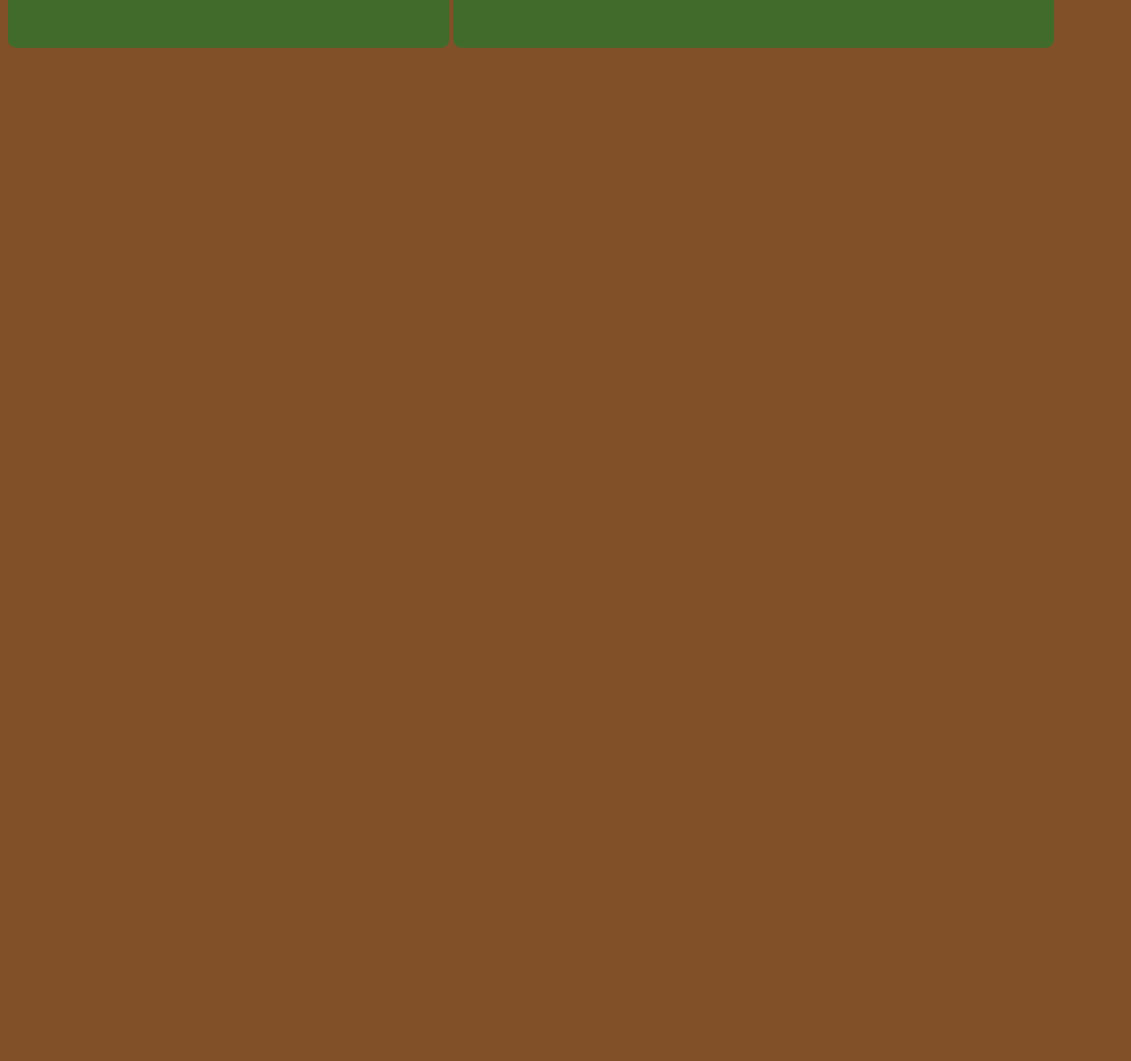
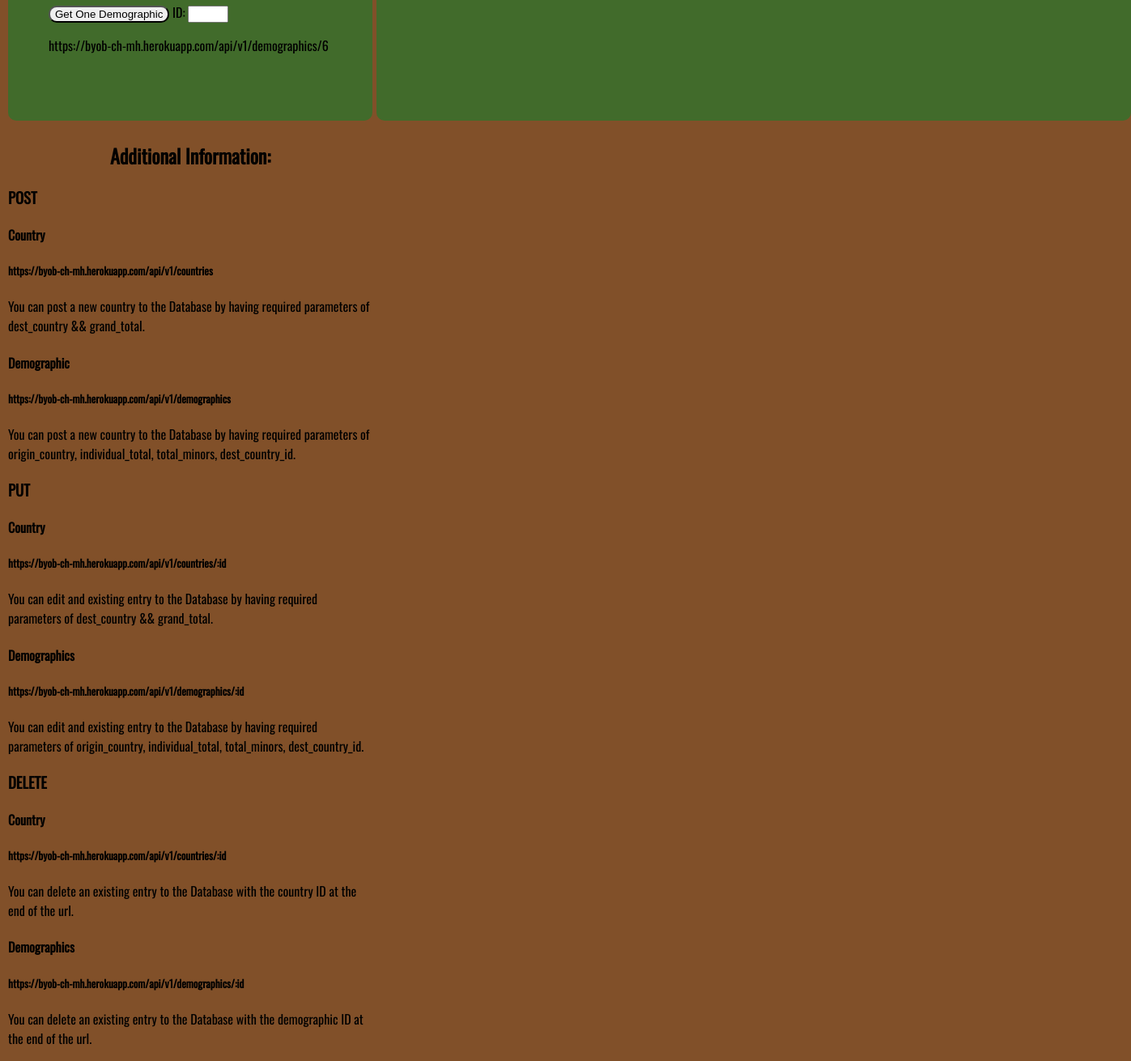
Before and after one commit to Haub/byob, a website: page frontEnd/index.html in a window 1280 px wide. Shown: the part 783-2093 px from the top of the page at 81% size, 1397 px wide, since content can reach past the window. Before the commit the page ends 842 px from the top, so only its background shows below. Drawn offline with nearby package versions, Linux system fonts and the light colour scheme.

Commit message:
Add additional information to static front end

```diff
--- a/frontEnd/index.html
+++ b/frontEnd/index.html
@@ -4,6 +4,9 @@
     <link href="https://fonts.googleapis.com/css?family=Oswald" rel="stylesheet">
   </head>
   <body>
+    <header>
+      <h1>Refugee Response's</h1>
+    </header>
     <main>
       <article class='url-section'>
         <section class='link'>
@@ -31,6 +34,53 @@
       <article class='response'>
         <h2>Response</h2>
       </article>
+      <article>
+        <h2>Additional Information:</h2>
+        <section class='info-card'>
+          <h3>POST</h3>
+          <h4>Country</h4>
+          <h5>https://byob-ch-mh.herokuapp.com/api/v1/countries</h5>
+          <p>
+            You can post a new country to the Database by having required parameters
+            of dest_country && grand_total.
+          </p>
+          <h4>Demographic</h4>
+          <h5>https://byob-ch-mh.herokuapp.com/api/v1/demographics</h5>
+          <p>
+            You can post a new country to the Database by having required parameters
+            of origin_country, individual_total, total_minors, dest_country_id.
+          </p>
+        </section>
+        <section class='info-card'>
+          <h3>PUT</h3>
+          <h4>Country</h4>
+          <h5>https://byob-ch-mh.herokuapp.com/api/v1/countries/:id</h5>
+          <p>
+              You can edit and existing entry to the Database by having required parameters of dest_country && grand_total.
+          </p>
+          <h4>Demographics</h4>
+          <h5>https://byob-ch-mh.herokuapp.com/api/v1/demographics/:id</h5>
+          <p>
+            You can edit and existing entry to the Database by having required parameters of
+            origin_country, individual_total, total_minors, dest_country_id.
+          </p>
+        </section>
+        <section class='info-card'>
+          <h3>DELETE</h3>
+          <h4>Country</h4>
+          <h5>https://byob-ch-mh.herokuapp.com/api/v1/countries/:id</h5>
+          <p>
+              You can delete an existing entry to the Database with the country ID
+              at the end of the url.
+          </p>
+          <h4>Demographics</h4>
+          <h5>https://byob-ch-mh.herokuapp.com/api/v1/demographics/:id</h5>
+          <p>
+              You can delete an existing entry to the Database with the demographic ID
+              at the end of the url.
+          </p>
+        </section>
+      </article>
     </main>
   </body>
   <script src="https://ajax.googleapis.com/ajax/libs/jquery/3.3.1/jquery.min.js"></script>
--- a/frontEnd/styles.css
+++ b/frontEnd/styles.css
@@ -1,9 +1,13 @@
 html {
-  height: 100vh;
   background-color: #815029;
   font-family: 'Oswald', sans-serif;
   padding: 10px;
   margin: 0px;
+}
+
+header {
+  display: flex;
+  justify-content: center;
 }
 
 body {
@@ -31,12 +35,17 @@ input[type=number]::-webkit-outer-spin-button {
   margin: 0;
 }
 
+button {
+  border-radius: 10px;
+}
+
 .url-section {
   display: flex;
   background-color: #416B2B;
   flex-direction: column;
   justify-content: space-around;
   height: 100%;
+  width: 400px;
   padding-left: 50px;
   border-radius: 10px;
 }
@@ -47,7 +56,7 @@ input[type=number]::-webkit-outer-spin-button {
   background-color: #416B2B;
   overflow: scroll;
   height: 100vh;
-  width: 100%;
+  width: 900px;
   border-radius: 10px;
 }
 
```
